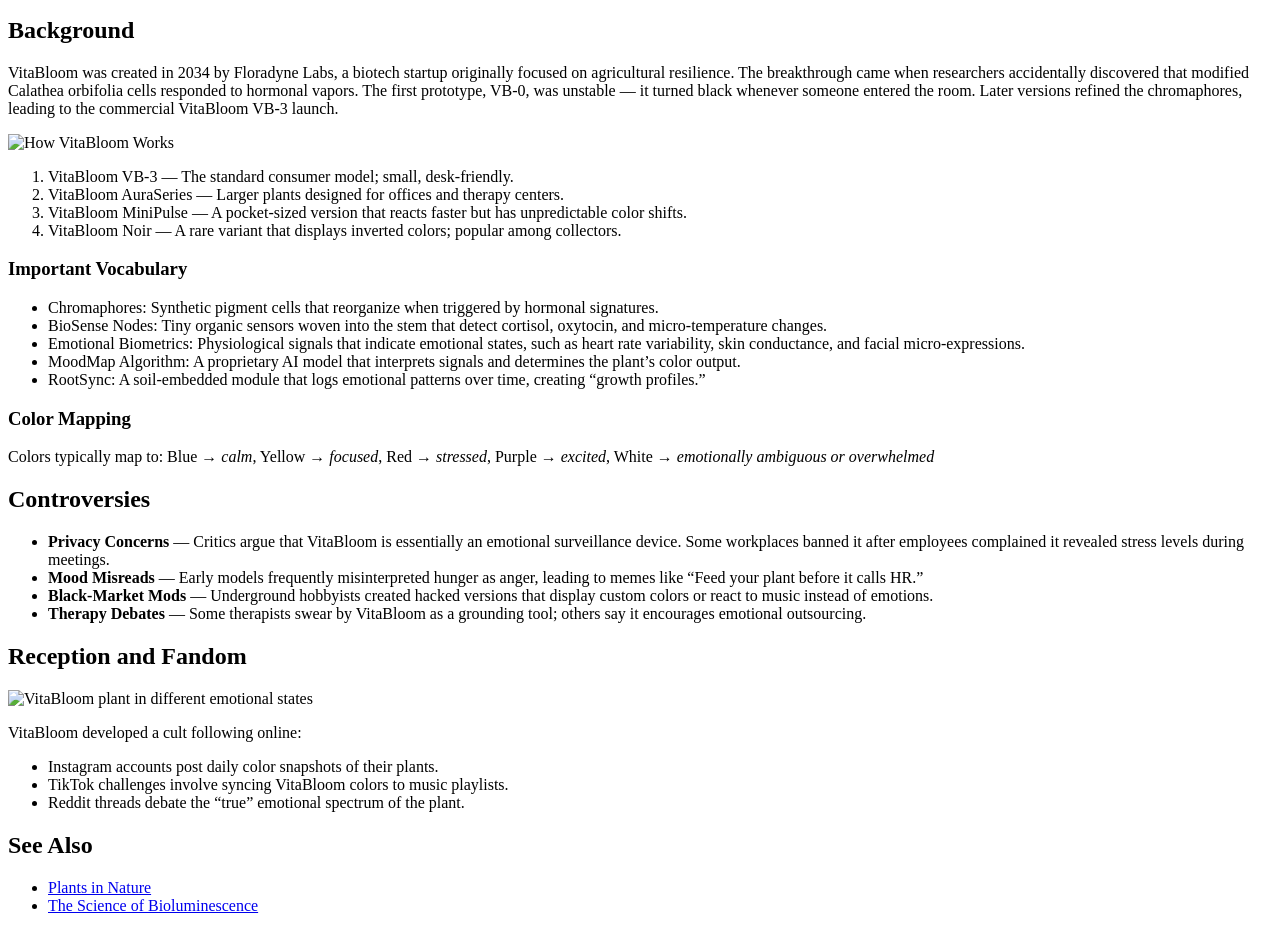
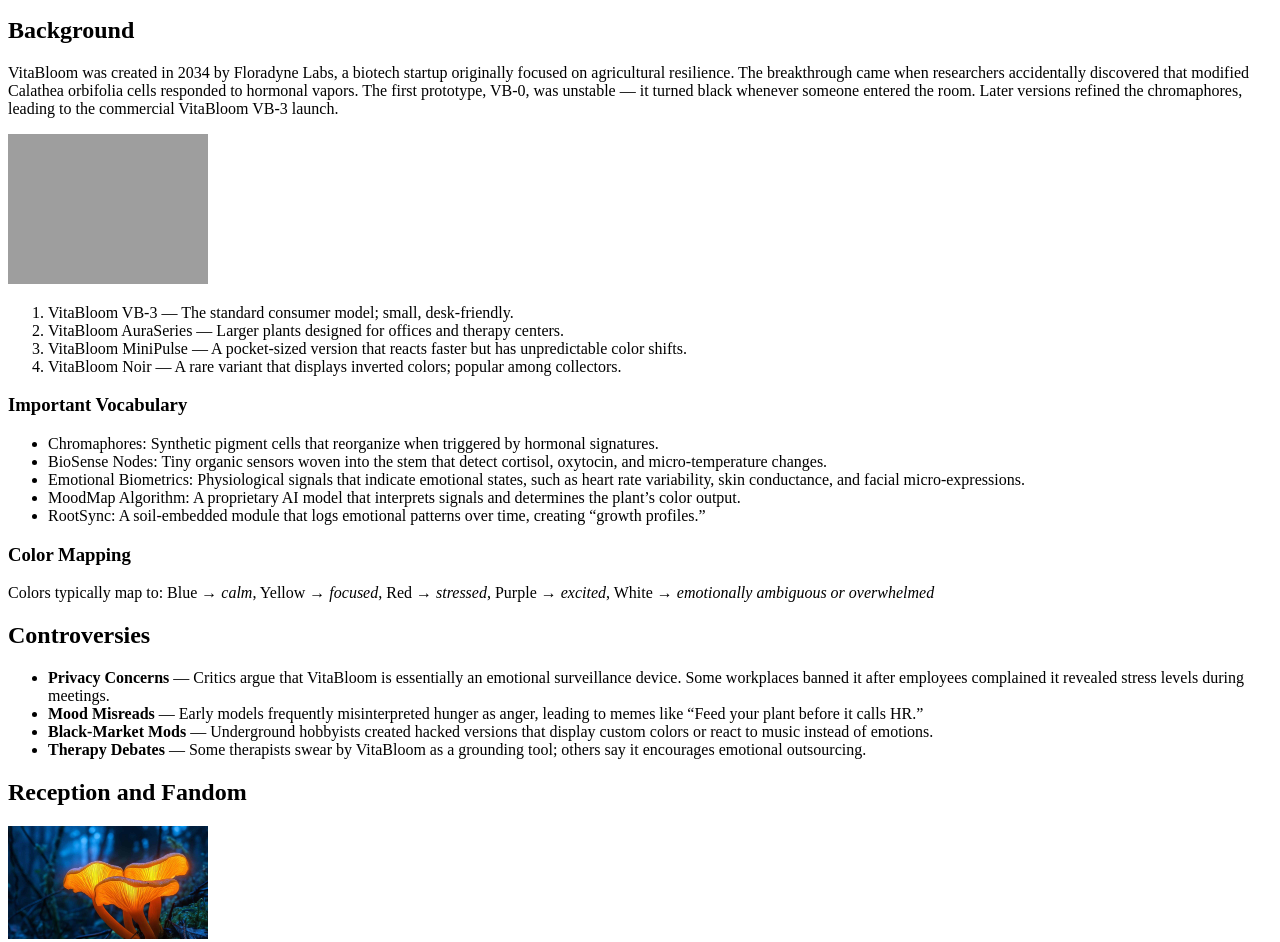
Before and after one commit to jailyna1/CIM-343, a plain HTML site: page hw1/index.html in a window 1280 px wide. Shown: the part 424-1366 px from the top of the page. Drawn offline with Linux system fonts and the light colour scheme; the site is published under a folder, as on GitHub Pages, so addresses that start at the root find nothing.

Commit message:
JAI - hw 1 changes

```diff
--- a/hw1/index.html
+++ b/hw1/index.html
@@ -30,7 +30,7 @@
                 <h2 id="background">Background</h2>
                 <p>
                     VitaBloom was created in 2034 by Floradyne Labs, a biotech startup originally focused on agricultural resilience. The breakthrough came when researchers accidentally discovered that modified Calathea orbifolia cells responded to hormonal vapors. The first prototype, VB‑0, was unstable — it turned black whenever someone entered the room. Later versions refined the chromaphores, leading to the commercial VitaBloom VB‑3 launch.</p>
-                <img src="/img/vitabloom-how-it-works.png" alt="How VitaBloom Works" width="200px">
+                <img src="../img/vitabloom-how-it-works.png" alt="How VitaBloom Works" width="200px">
                     <ol>
                     <li>VitaBloom VB‑3 — The standard consumer model; small, desk‑friendly.</li>
                     <li>VitaBloom AuraSeries — Larger plants designed for offices and therapy centers.</li>
@@ -63,7 +63,7 @@
 
             <section> <!-- describes the plant's reception and fanbase -->
                 <h2 id="reception">Reception and Fandom</h2>
-                <img src="/img/blp-reception.jpg" alt="VitaBloom plant in different emotional states" width="200px">
+                <img src="../img/blp-reception.jpg" alt="VitaBloom plant in different emotional states" width="200px">
                 <p> VitaBloom developed a cult following online: </p>
                 <ul>
                     <li>Instagram accounts post daily color snapshots of their plants.</li>
```
